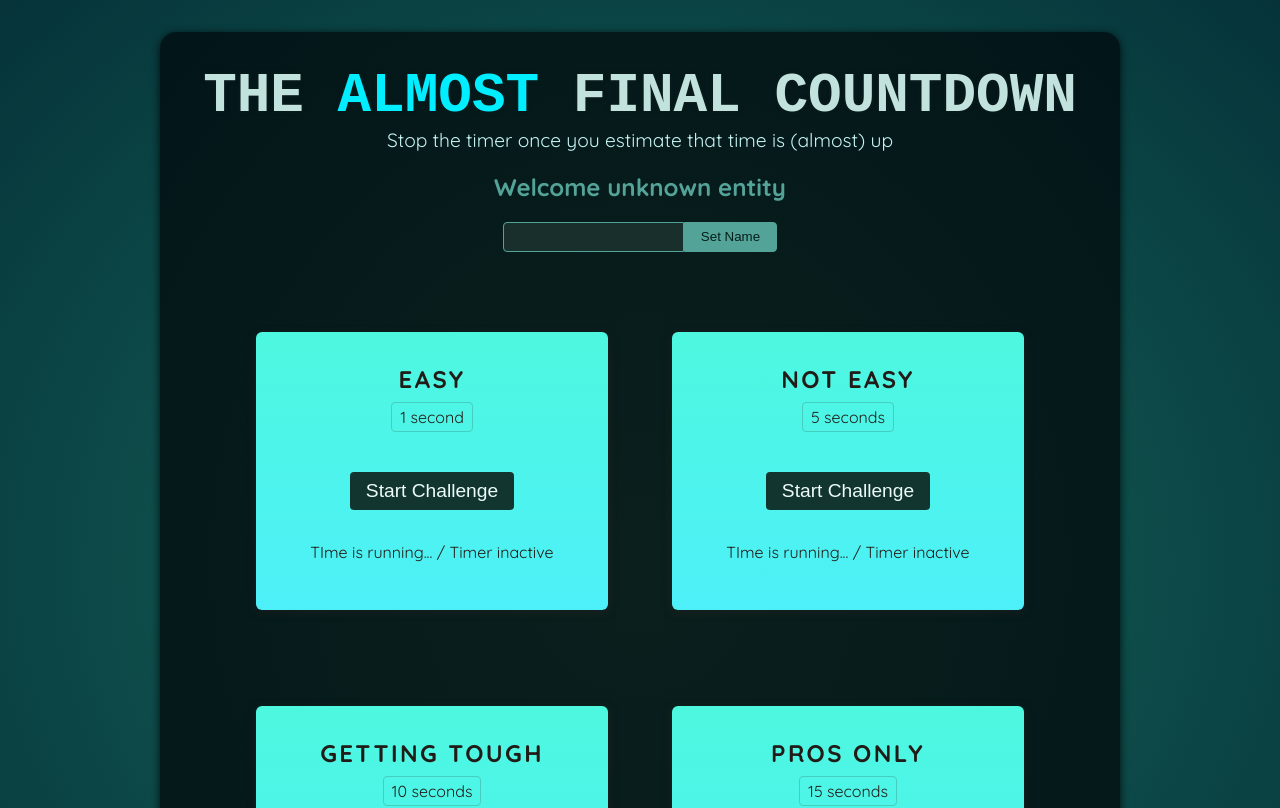
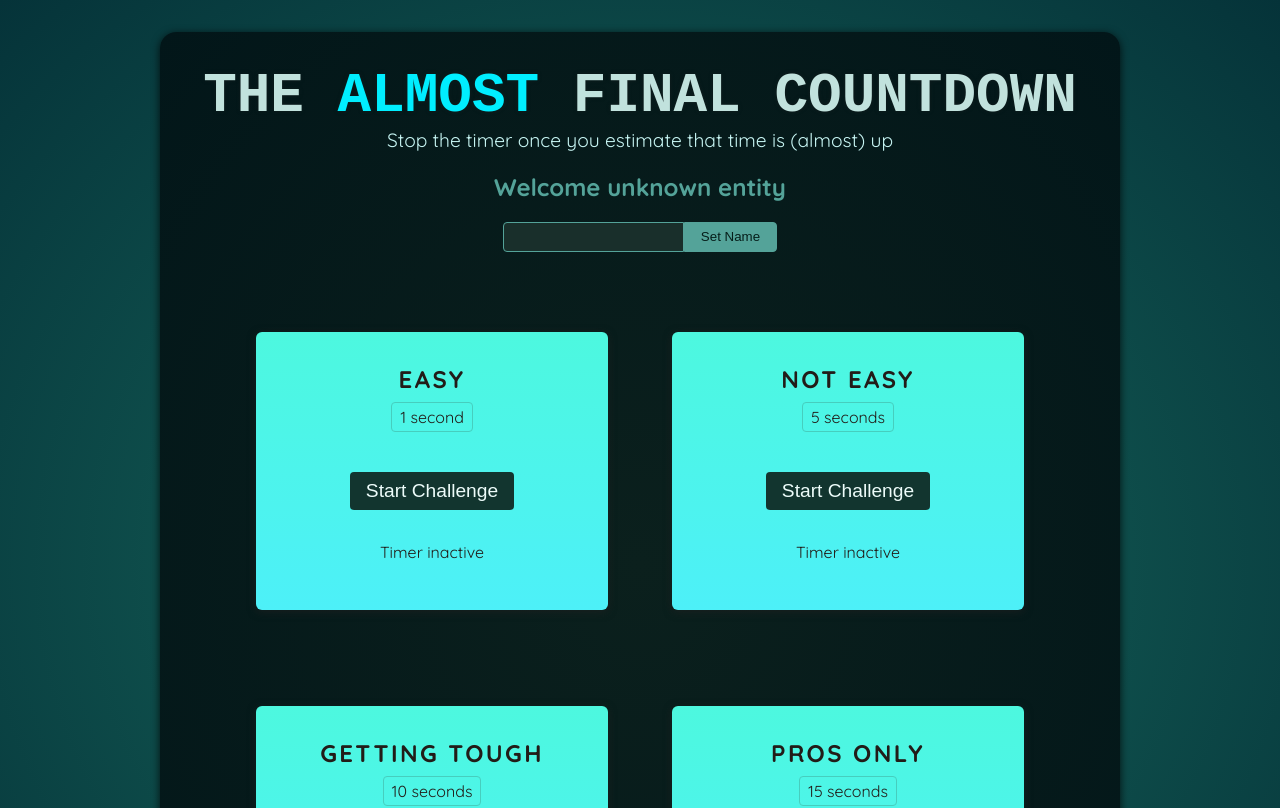
Before and after one commit to agonix007/Final_Countdown, a React (Vite) app: page / in a window 1280 px wide. Shown: the top 808 px of the page. Built offline with nearby package versions, Linux system fonts and the light colour scheme; a web font is replaced by a local one.

Commit message:
Implement timer functionality in TimerChallenge component with start/stop button and expiration message

```diff
--- a/src/components/TimerChallenge.jsx
+++ b/src/components/TimerChallenge.jsx
@@ -1,18 +1,31 @@
-export default function TimerChallenge({title,targetTime}) {
+import { useState } from "react";
+
+export default function TimerChallenge({ title, targetTime }) {
+  const [timerStarted, setTimerStarted] = useState(false);
+  const [timerExpired, setTimerExpired] = useState(false);
+
+  function handleStart() {
+    setTimeout(() => {
+      setTimerExpired(true);
+    }, targetTime * 1000);
+    setTimerStarted(true);
+  }
+
   return (
     <section className="challenge">
       <h2>{title}</h2>
+      {timerExpired && <p>You lost!</p>}
       <p className="challenge-time">
         {targetTime} second{targetTime > 1 ? "s" : ""}
       </p>
       <p>
-                <button>
-                    Start Challenge
+        <button onClick={handleStart}>
+          {timerStarted ? "Stop" : "Start"} Challenge
         </button>
       </p>
-            <p className="">
-                TIme is running... / Timer inactive
+      <p className={timerStarted ? "active" : undefined}>
+        {timerStarted ? "Time is running..." : "Timer inactive"}
       </p>
     </section>
-    )
+  );
 }
```
Lines whose indentation alone changed are shown as unchanged.
